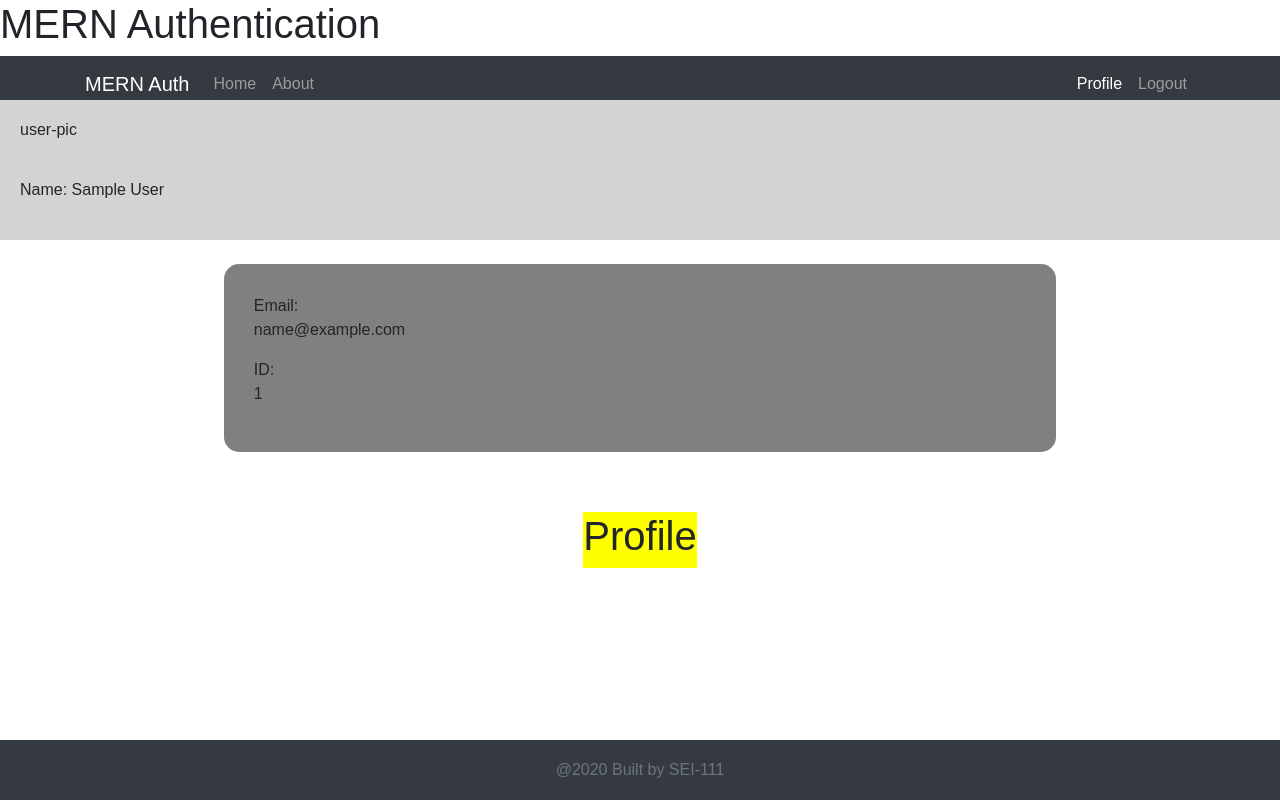
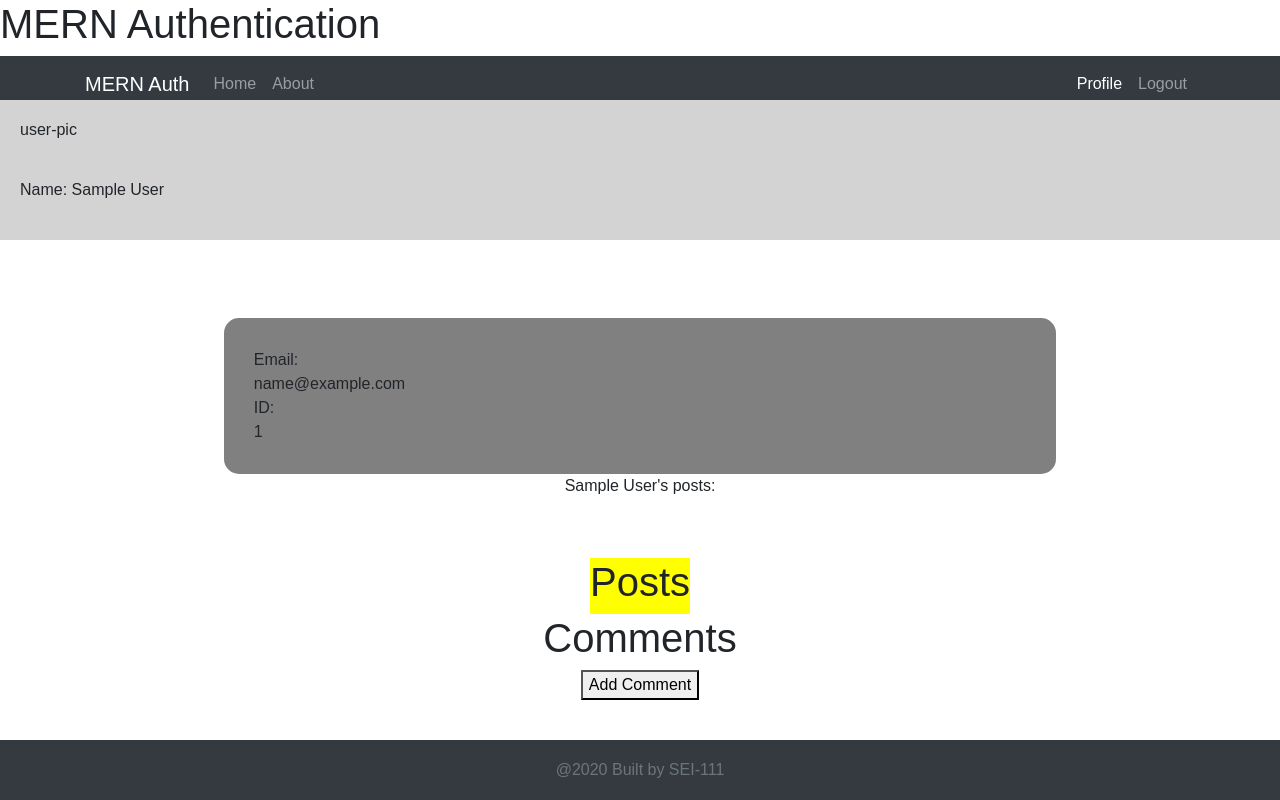
Before and after one commit to aharri64/front_Hobbyist_Corner, a React (Create React App) app: page /profile in a window 1280 px wide. Built offline with nearby package versions, Linux system fonts and the light colour scheme; no server answers; sample sign-in values are in the browser's storage.

Commit message:
[components] Profile.js: Refactor and add elements

```diff
--- a/src/components/Profile.js
+++ b/src/components/Profile.js
@@ -21,13 +21,26 @@
             <div className="profile-pic-container">user-pic</div>
             <div className="user-name-container">Name: {name}</div>
         </div>
+        <div className="profile-pic-btn-control">
+            <button className="update-profile">Update Profile!</button>
+        </div>
+        <div className="user-info-title">
+            {name}'s info:
+        </div>
         <div className="user-info-container">
-            <p>Email: <br /> {email}</p>
-            <p>ID: <br /> {id}</p>
+            <div>Email: <br /> {email}</div>
+            <div>ID: <br /> {id}</div>
+        </div>
+        <div className="posts-title">
+            {name}'s posts:
         </div>
         <div className="projects-container">
-            <h1>Profile</h1>
+            <h1>Posts</h1>
         </div>
+        <div className="comments-container">
+            <h1>Comments</h1>
+        </div>
+        <button className="add-comment-btn">Add Comment</button>
     </div>) : <h2>Loading...</h2>
 
     const errorDiv = () => {
```
